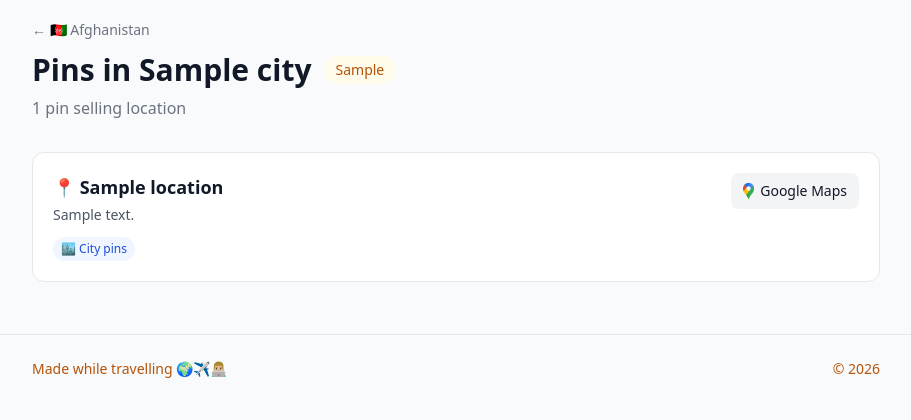
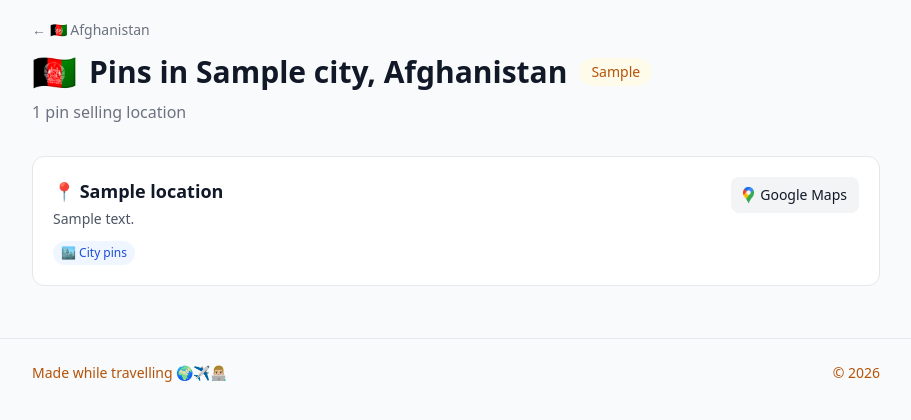
Before and after one commit to Polovinkin/travelpinhunt, a Django app: a page that uses locations/templates/locations/city_detail.html in a window 1280 px wide. Shown: the part 61-481 px from the top of the page, without its empty margins (184-1095 px from the left). Run offline with Django 5.2, Linux system fonts and the light colour scheme; data comes from the database, SQL or seed files in the repository; tables that the repository leaves empty hold one stand-in row (values such as "Sample post"); some libraries are stand-ins or nearby versions.

Commit message:
visual: added flag and country name to city page

```diff
--- a/locations/templates/locations/city_detail.html
+++ b/locations/templates/locations/city_detail.html
@@ -37,7 +37,15 @@
     <!-- Заголовок: название города + тип локации (если есть) + счётчик мест -->
     <div class="mb-8">
         <div class="flex items-center gap-3">
-            <h1 class="text-3xl font-bold">Pins in {{ city.name }}</h1>
+            <h1 class="text-2xl sm:text-3xl font-bold flex items-center gap-3">
+                <span class="text-3xl sm:text-4xl">{{ city.country.flag }}</span>
+                <!-- Название страны не дублируем, если оно совпадает с названием города (напр. Сингапур, Макао, Гонконг) -->
+                {% if city.name == city.country.name %}
+                    Pins in {{ city.name }}
+                {% else %}
+                    Pins in {{ city.name }}, {{ city.country.name }}
+                {% endif %}
+            </h1>
             {% if city.location_type %}
                 <!-- Бейдж типа — например "Island" или "Region", если это не обычный город -->
                 <span class="text-sm bg-amber-50 text-amber-700 px-3 py-1 rounded-full font-medium">
```
